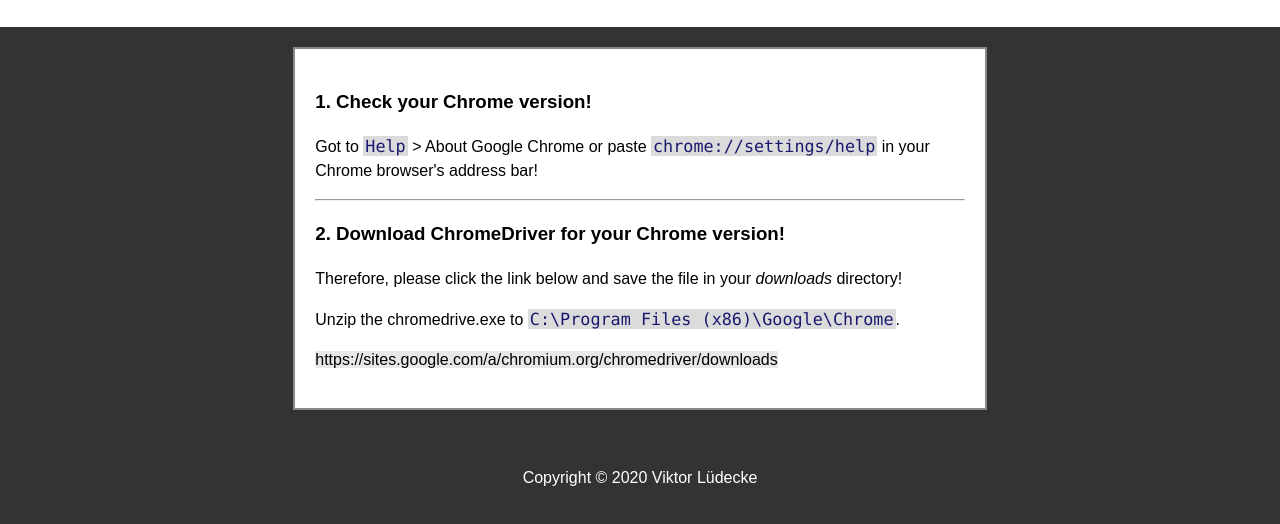
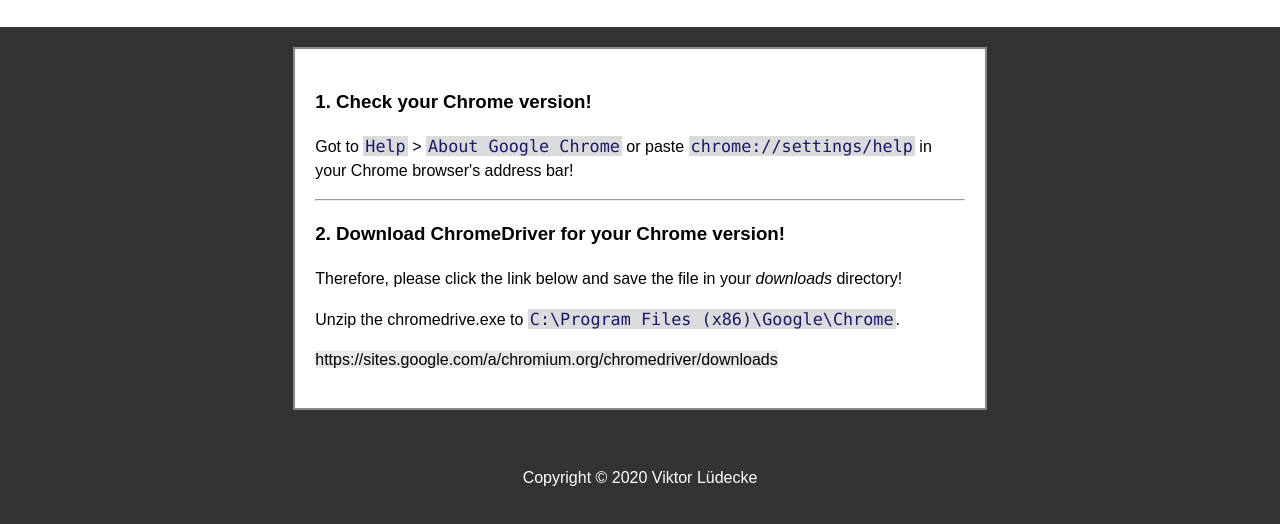
Before and after one commit to derquarkspro/programm-auto-setup, a plain HTML site: page index.html in a window 1280 px wide. Shown: the part 152-676 px from the top of the page. Drawn offline with Linux system fonts and the light colour scheme.

Commit message:
Update index.html

```diff
--- a/index.html
+++ b/index.html
@@ -1,7 +1,7 @@
 <!DOCTYPE html>
 <html><head><meta charset="UTF-8"><meta name="viewport" content="width=device-width, initial-scale=1.0"><title>Guide</title><style>*{box-sizing:border-box;word-wrap:break-word;}body{font-family:Arial,Helvetica,sans-serif;line-height:1.5;margin:auto;background:#f2f2f2;}h1{font-size: xx-large;}header{line-height:1.0;padding:30px;text-align:center;background:white;}article{background-color:white;border:#888 solid 2px;padding:20px;margin-left:16.66%;width:66.66%;}section{margin:auto;max-width:1080px;padding:20px;}section::after{content:"";display:block;clear:both;}footer{padding:20px;text-align:center;background:#333;color: #fff;}body > hr{margin:8px 20px;}article hr{margin:16px 0px;}div.code{background-color:#dbdbdb;color:midnightblue;padding:10px;border-left:2px solid #888;font-family:Consolas,"courier new";}.code span{color:tomato;}span.code{font-size:105%;padding:0px 2px;color: midnightblue;background-color:#dbdbdb;font-family:Consolas,"courier new";}section a{background-color:#e8e8e8;text-decoration:none;color:#000;}a:hover{text-decoration:underline;}@media screen and (max-width: 600px) {article{width:100%;margin-left:0px;}}</style></head><body style="background-color:#333"><header><h1>Selenium Setup</h1><h2>How to install Chrome Driver</h2></header><section><article>
   <h3>1. Check your Chrome version!</h3>
-  <p>Got to <span class="code">Help</span> &gt; <span>About Google Chrome</span> or paste <span class="code">chrome://settings/help</span> in your Chrome browser's address bar!</p>
+  <p>Got to <span class="code">Help</span> &gt; <span class="code">About Google Chrome</span> or paste <span class="code">chrome://settings/help</span> in your Chrome browser's address bar!</p>
   <hr>
   <h3>2. Download ChromeDriver for your Chrome version!</h3>
   <p>Therefore, please click the link below and save the file in your <em>downloads</em> directory!</p>
```
